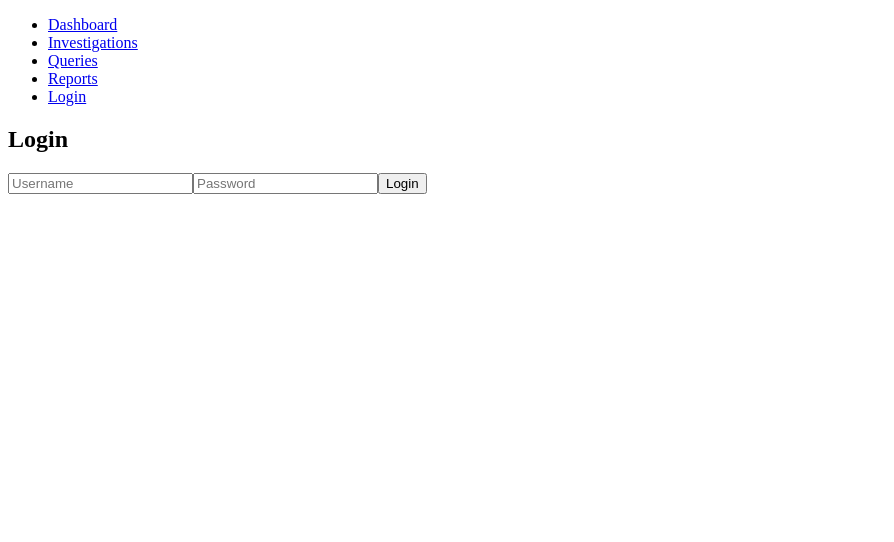
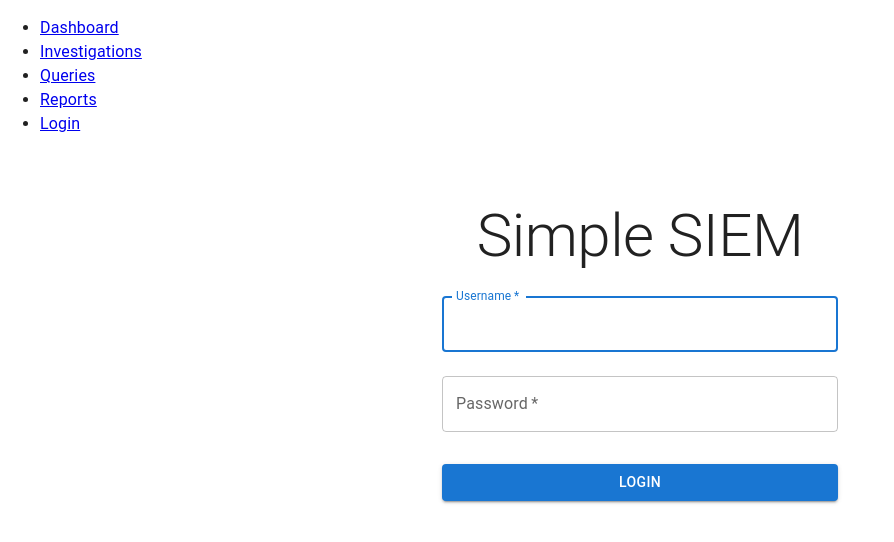
Before and after one commit to kylerobertson84/i14-ssiem, a React (Create React App) app in the folder frontend/: page /login in a window 1280 px wide. Shown: the top 542 px of the page, without its empty margins (0-894 px from the left). Built offline with nearby package versions, Linux system fonts and the light colour scheme.

Commit message:
1. built login component based off prototype. 2. got frontend user auth ready to connect to backend JWT

```diff
--- a/frontend/package.json
+++ b/frontend/package.json
@@ -3,6 +3,10 @@
   "version": "0.1.0",
   "private": true,
   "dependencies": {
+    "@emotion/react": "^11.13.0",
+    "@emotion/styled": "^11.13.0",
+    "@mui/icons-material": "^5.16.6",
+    "@mui/material": "^5.16.6",
     "@testing-library/jest-dom": "^5.17.0",
     "@testing-library/react": "^13.4.0",
     "@testing-library/user-event": "^13.5.0",
--- a/frontend/src/components/Login.js
+++ b/frontend/src/components/Login.js
@@ -1,8 +1,22 @@
+
+
 
 import React, { useState } from 'react';
 import axios from 'axios';
 
+import Button from '@mui/material/Button';
+import CssBaseline from '@mui/material/CssBaseline';
+import TextField from '@mui/material/TextField';
+import Box from '@mui/material/Box';
+import Typography from '@mui/material/Typography';
+import Container from '@mui/material/Container';
+import { createTheme, ThemeProvider } from '@mui/material/styles';
+
+
+const defaultTheme = createTheme();
+
 const Login = () => {
+
     const [username, setUsername] = useState('');
     const [password, setPassword] = useState('');
 
@@ -16,16 +30,65 @@ const Login = () => {
         }
     };
 
+
     return (
-    <div>
-      <h2>Login</h2>
-      <form onSubmit={handleSubmit}>
-        <input type="text" placeholder="Username" value={username} onChange={(e) => setUsername(e.target.value)} />
-        <input type="password" placeholder="Password" value={password} onChange={(e) => setPassword(e.target.value)} />
-        <button type="submit">Login</button>
-      </form>
-    </div>
+        <ThemeProvider theme={defaultTheme}>
+            <Container component="main" maxWidth="xs">
+                <CssBaseline />
+                <Box
+                    sx={{
+                        marginTop: 8,
+                        display: 'flex',
+                        flexDirection: 'column',
+                        alignItems: 'center',
+                    }}
+                >
+
+                    <Typography component="h1" variant="h2">
+                        Simple SIEM
+                    </Typography>
+                    <Box component="form" onSubmit={handleSubmit} noValidate sx={{ mt: 1 }}>
+                        <TextField
+                            margin="normal"
+                            required
+                            fullWidth
+                            id="user"
+                            label="Username"
+                            name="user"
+                            autoComplete="user"
+                            autoFocus
+                            type="text"
+                            value={username}
+                            onChange={(e) => setUsername(e.target.value)}
+                        />
+                        <TextField
+                            margin="normal"
+                            required
+                            fullWidth
+                            name="password"
+                            label="Password"
+                            type="password"
+                            id="password"
+                            autoComplete="current-password"
+                            value={password}
+                            onChange={(e) => setPassword(e.target.value)}
+                        />
+
+                        <Button
+                            type="submit"
+                            fullWidth
+                            variant="contained"
+                            sx={{ mt: 3, mb: 2 }}
+                        >
+                            Login
+                        </Button>
+
+                    </Box>
+                </Box>
+
+            </Container>
+        </ThemeProvider>
     );
-};
+}
 
 export default Login;
```
Also changed, not shown: 1 other file (tests, documents, lock files or other folders). Lines whose indentation alone changed are shown as unchanged.
